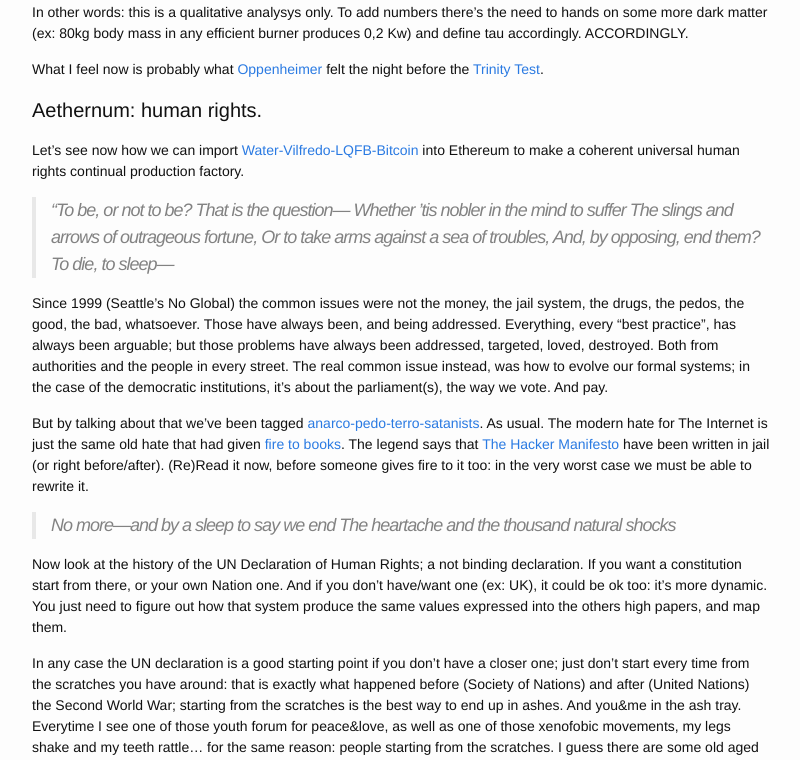
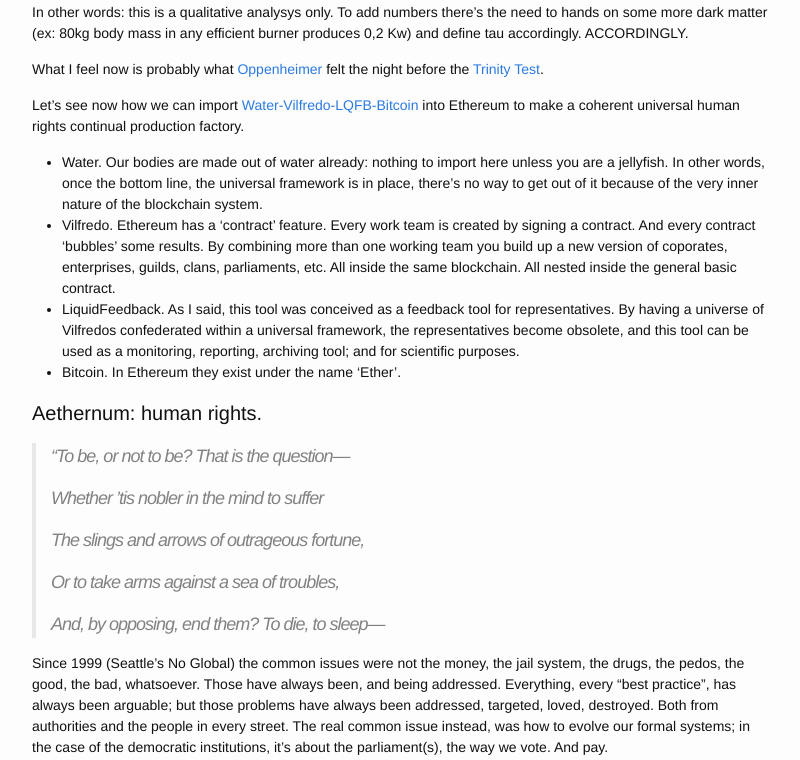
Before and after one commit to rootkovska/rootkovska.github.io, a Jekyll site: the page built from _posts/2015-12-25-Aethernum.md, in a window 1280 px wide and 1400 px high, scrolled down 1439 px, cut to the strip 161-921 px from the top of the window. Shown: the whole strip, without its empty margins (238-1038 px from the left). Built offline with Jekyll 4.4.1, drawn with Linux system fonts in a browser that asks for light colours; Markdown is read by kramdown in place of the engine named in the settings; some of the changed text lies outside the part shown.

Commit message:
Fix Aethernum

```diff
--- a/_posts/2015-12-25-Aethernum.md
+++ b/_posts/2015-12-25-Aethernum.md
@@ -50,14 +50,23 @@ In other words: this is a qualitative analysys only. To add numbers there's the
 
 What I feel now is probably what [Oppenheimer](https://en.wikipedia.org/wiki/J._Robert_Oppenheimer) felt the night before the [Trinity Test](https://en.wikipedia.org/wiki/Trinity_%28nuclear_test%29).
 
+Let's see now how we can import [Water-Vilfredo-LQFB-Bitcoin](http://mfp19.github.io/2015/12/17/Constitution.html) into Ethereum to make a coherent universal human rights continual production factory.
+
+* Water. Our bodies are made out of water already: nothing to import here unless you are a jellyfish. In other words, once the bottom line, the universal framework is in place, there's no way to get out of it because of the very inner nature of the blockchain system.
+* Vilfredo. Ethereum has a 'contract' feature. Every work team is created by signing a contract. And every contract 'bubbles' some results. By combining more than one working team you build up a new version of coporates, enterprises, guilds, clans, parliaments, etc. All inside the same blockchain. All nested inside the general basic contract.
+* LiquidFeedback. As I said, this tool was conceived as a feedback tool for representatives. By having a universe of Vilfredos confederated within a universal framework, the representatives become obsolete, and this tool can be used as a monitoring, reporting, archiving tool; and for scientific purposes.
+* Bitcoin. In Ethereum they exist under the name 'Ether'.
+
 # Aethernum: human rights.
 
-Let's see now how we can import [Water-Vilfredo-LQFB-Bitcoin](http://mfp19.github.io/2015/12/17/Constitution.html) into Ethereum to make a coherent universal human rights continual production factory.
-
 > "To be, or not to be? That is the question—
+>
 > Whether ’tis nobler in the mind to suffer
+>
 > The slings and arrows of outrageous fortune,
+>
 > Or to take arms against a sea of troubles,
+>
 > And, by opposing, end them? To die, to sleep—
 
 Since 1999 (Seattle's No Global) the common issues were not the money, the jail system, the drugs, the pedos, the good, the bad, whatsoever. Those have always been, and being addressed. Everything, every "best practice", has always been arguable; but those problems have always been addressed, targeted, loved, destroyed. Both from authorities and the people in every street.
@@ -67,6 +76,7 @@ But by talking about that we've been tagged [anarco-pedo-terro-satanists](https:
 The legend says that [The Hacker Manifesto](http://www.mithral.com/~beberg/manifesto.html) have been written in jail (or right before/after). (Re)Read it now, before someone gives fire to it too: in the very worst case we must be able to rewrite it.
 
 > No more—and by a sleep to say we end
+>
 > The heartache and the thousand natural shocks
 
 Now look at the history of the UN Declaration of Human Rights; a not binding declaration. If you want a constitution start from there, or your own Nation one. And if you don't have/want one (ex: UK), it could be ok too: it's more dynamic. You just need to figure out how that system produce the same values expressed into the others high papers, and map them.
@@ -75,6 +85,7 @@ In any case the UN declaration is a good starting point if you don't have a clos
 Everytime I see one of those youth forum for peace&love, as well as one of those xenofobic movements, my legs shake and my teeth rattle... for the same reason: people starting from the scratches. I guess there are some old aged clerics, monks, scientists, all around the world, silently laughing at us. The most beautiful thing of the Dalai Lama is his smile.
 
 > That flesh is heir to—’tis a consummation
+>
 > Devoutly to be wished! To die, to sleep.
 
 In 2010 I tought everything was lost. But when Edward Snowden popped up in 2013, I started to dream again. He made me think to the times, 20 years before, some italians were discussing the obfuscation of the last three digits of every telephone number, on our detailed (paper) phone bills.
@@ -91,9 +102,13 @@ But he triggered also some important changes in the formal systems. In US the Fr
 <iframe width="560" height="315" src="https://www.youtube.com/embed/pibqo6Z4Cgo">Idiocracy - Prison Escape </iframe>
 
 > To sleep, perchance to dream—ay, there’s the rub,
+>
 > For in that sleep of death what dreams may come
+>
 > When we have shuffled off this mortal coil,
+>
 > Must give us pause. There’s the respect
+>
 > That makes calamity of so long life.
 
 William Shakespeare, Hamlet.
@@ -126,7 +141,7 @@ A constitution: one of the 2-3 important things I added to My Constitution was a
 * Need: artt. 3, 25 (combined): "Everyone has the right to life [...] including food".
 * Meter: 50 liters of water, 2500 kcal per day.
 
-Basically, by bind to such metered rule you've just built a bottom line where ether*t or ether*shoe results always in 'the right to survive' where 'survive' is defined as '50 liters of water, 2500 kcal, daily', mandatory minimum.
+Basically, by bind to such metered rule you've just built a bottom line where 'ether multiplied by t' or 'ether multiplied by shoe' results always in 'the right to survive' where 'survive' is defined as '50 liters of water, 2500 kcal, daily', mandatory minimum.
 
 # Aethernum: previous art.
 
@@ -149,9 +164,9 @@ By elevating 'labour' to the highest law instead, we have the need of a ladder,
 
 To balance this high duty of collaboration that our kids have birth in, I introduced later in My Constitution a 'compulsory change declaration' to be done within the first 50 years of age, in order to be able to be considered an adult: being able to have a VAT number to open a company, being able to speak in public, being able to be a representative, being able to have a gun license for civil reasons, being able to have kids and educate them ... , without the need to be a military. [To produce and declare a solemn amendment to the current system you were born into](http://www.anythingtosay.com/).
 
-Millions of amendment dumped in a blockchain every year are a powerful evolutionary common system.
+Millions of amendment dumped in a blockchain every year are a powerful evolutionary common system in the executive branch. The same that already happens in the judicial branch of the 'common law systems'.
 
-By elevating this high duty at constitutional level, anybody - Assange, Manning and Snowden included - would have one holy chance to make his own rebellion functional to build up a better world, at least once in life, without infringing any lower law, without the need of public expenditure for a judicial process, without the chance of censorship, and probably without risking their lives.
+By elevating this high duty/right at constitutional level, anybody - Assange, Manning and Snowden included - would have one holy chance to make his own rebellion functional to build up a better world, at least once in life, without infringing any lower law, without the need of public expenditure for a judicial process, without the chance of censorship, and probably without risking their lives.
 
 Thousands of instances dropped in the public blockchain daily, that make the traditional representatives and the executives
 
@@ -164,5 +179,8 @@ simply obsolete.
 # Clues
 
 By me writing this text in Git (ie: a proto-blockchain), and you reading from it, you've just used a lightweight version of Ethereum to init a general contract that could serve as overall framework to any other future activity.
+As far as I can understand Git itself lack of author and time signatures in its blocks; but for my purpose (ie: re-sharing something that is not mine) is fair enough.
 
 > I am a hacker, and this is my manifesto. You may stop this individual, but you can't stop us all... after all, we're all alike.
+>
+> (The Mentor)
```
Also changed, not shown: other parts of _posts/2015-12-25-Aethernum.md (+1 -1 lines).
